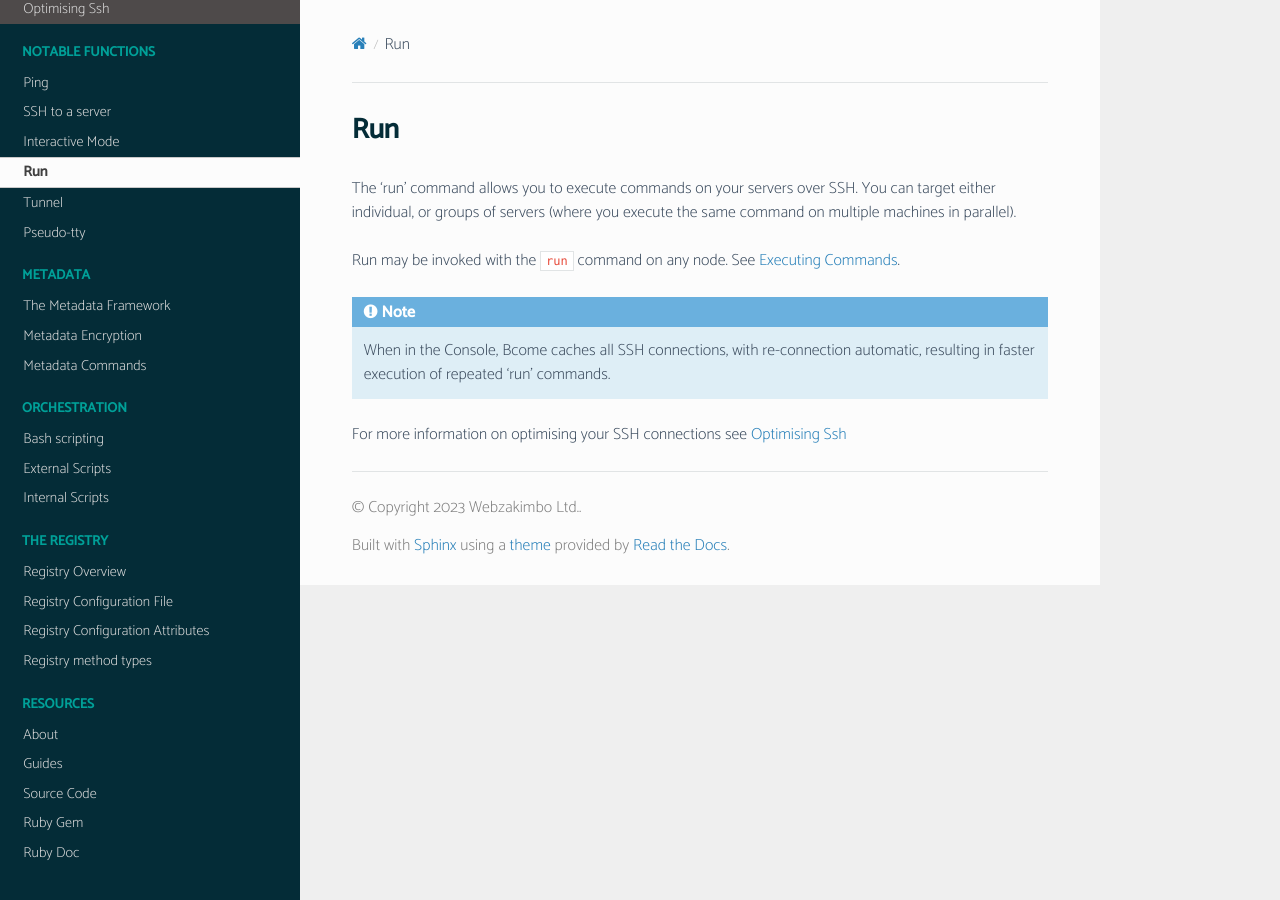
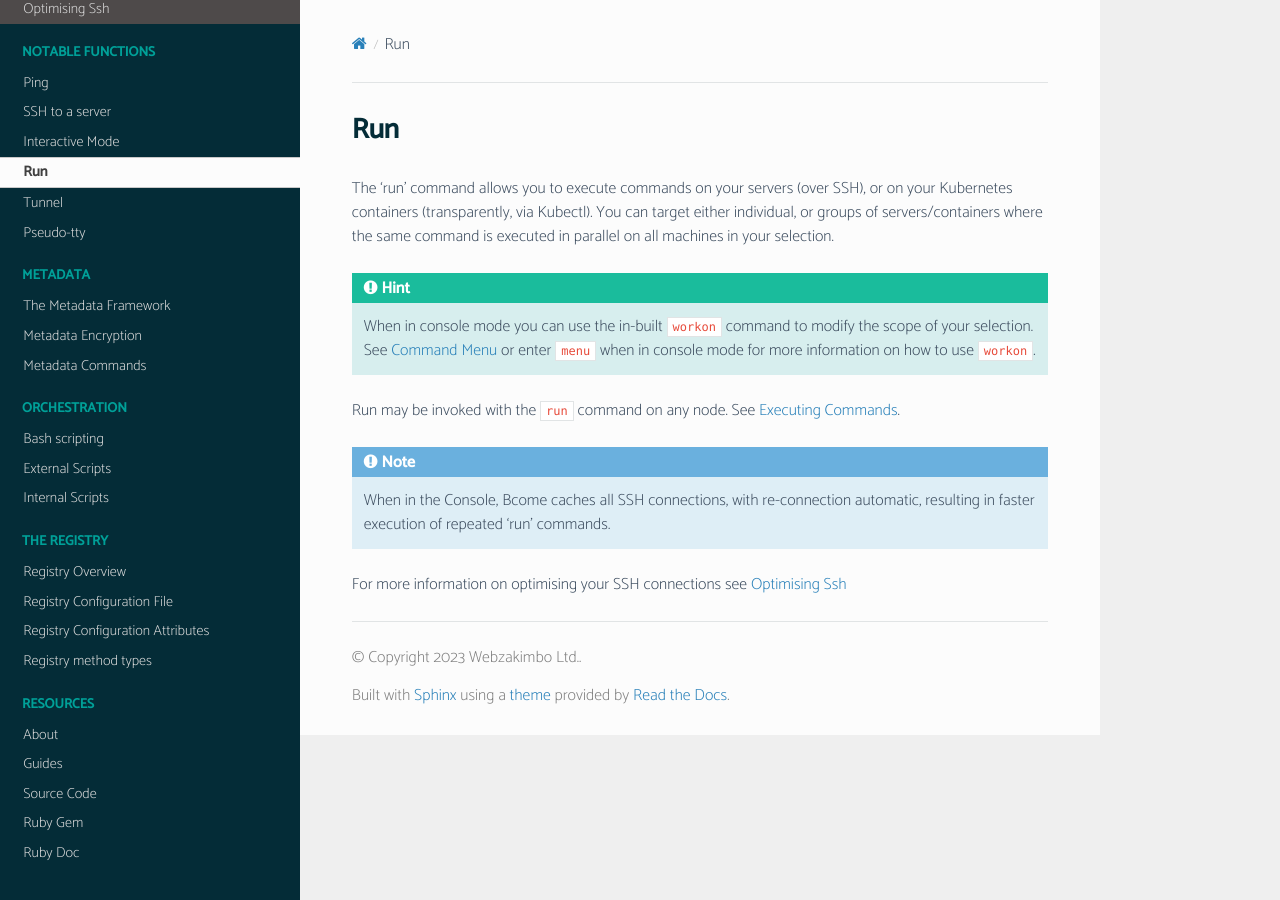
Before and after one commit to webzakimbo/bcome-read-the-docs, a Sphinx documentation site: the page built from docs/source/notable/run.rst, in a window 1280 px wide. Built offline with Sphinx 7.4.7 and the Read the Docs theme 2.0.0, drawn with Linux system fonts in a browser that asks for light colours; pages that are not in the unit, such as notebooks, are missing from menus.

Commit message:
updated 'run' documentation

```diff
--- a/docs/source/notable/run.rst
+++ b/docs/source/notable/run.rst
@@ -1,5 +1,5 @@
 .. meta::
-   :description lang=en: Bcome usage: Using run to execute a command or commands across single or multiple servers
+   :description lang=en: Bcome usage: Using run to execute a command or commands across single or multiple servers and containers
 
 .. include:: ../urls.rst
 
@@ -7,7 +7,11 @@
 Run
 ***
 
-The 'run' command allows you to execute commands on your servers over SSH. You can target either individual, or groups of servers (where you execute the same command on multiple machines in parallel).
+The 'run' command allows you to execute commands on your servers (over SSH), or on your Kubernetes containers (transparently, via Kubectl). You can target either individual, or groups of servers/containers where the same command is executed in parallel on all machines in your selection.
+
+.. hint::
+
+  When in console mode you can use the in-built ``workon`` command to modify the scope of your selection.  See :doc:`../usage/command-menu` or enter ``menu`` when in console mode for more information on how to use ``workon``.
 
 Run may be invoked with the ``run`` command on any node. See :doc:`../usage/executing-commands`.
 
```
